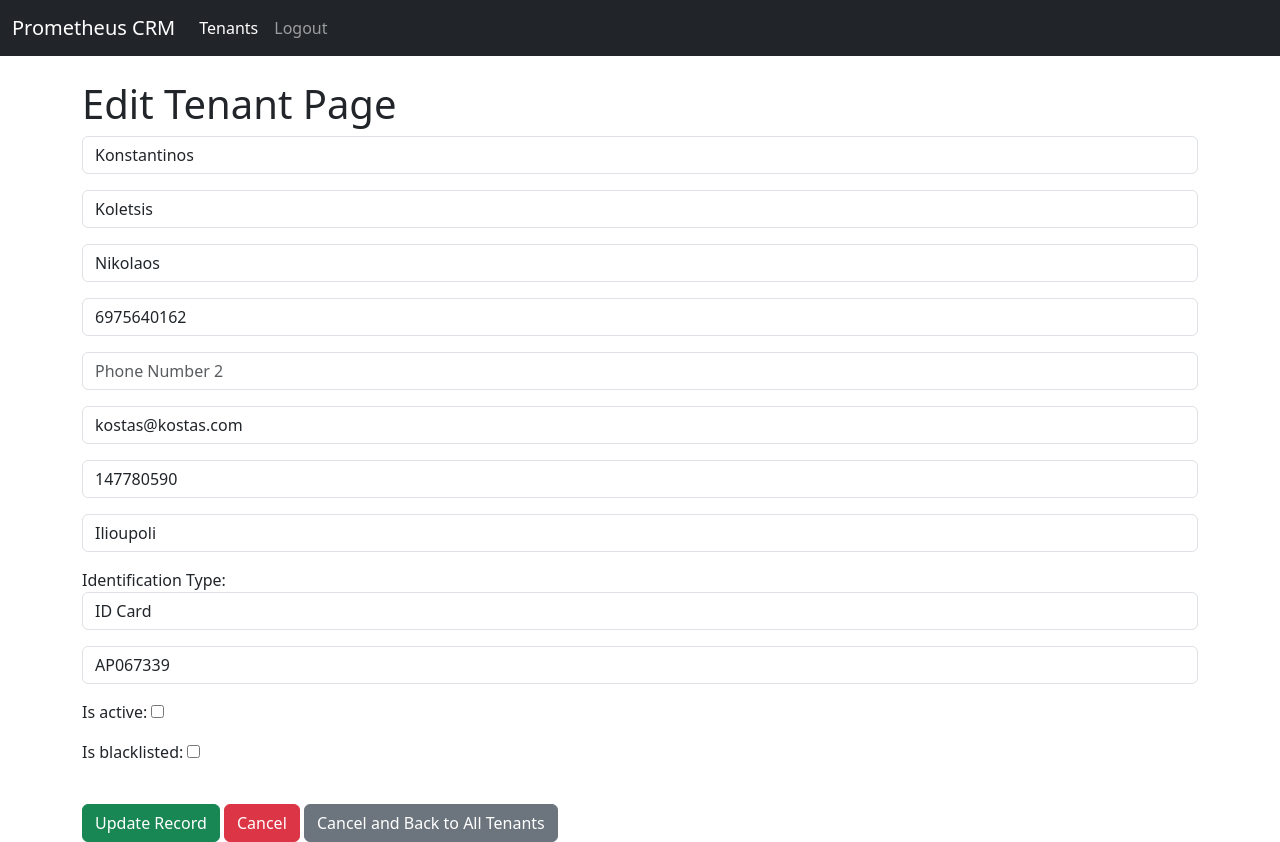
After one commit to mastrokostas/prometheus_crm_project, a Django app: page /tenants/edit_tenant/1 in a window 1280 px wide. The commit adds this page. Run offline with Django 5.2, Linux system fonts and the light colour scheme; a user stored in the database is signed in; data comes from the database, SQL or seed files in the repository; both versions use the stored data as it was after the commit; parts of the project's set-up code (start-up, migrations or seed data) failed here and were passed over.

Commit message:
Edit Tenant Added

```diff
--- a/tenants/forms.py
+++ b/tenants/forms.py
@@ -10,21 +10,40 @@ ID_CHOICES = {
 
 class AddTenantForm(forms.ModelForm):
 
-    first_name = forms.CharField(required=True, widget=forms.widgets.TextInput(attrs={"placeholder":"First Name", "class":"form-control"}), label="*Required") #, label="*Required"
-    last_name = forms.CharField(required=True, widget=forms.widgets.TextInput(attrs={"placeholder":"Last Name", "class":"form-control"}), label="*Required") #, label="*Required"
+    first_name = forms.CharField(required=True, widget=forms.widgets.TextInput(attrs={"placeholder":"First Name", "class":"form-control"}), label="*Required")
+    last_name = forms.CharField(required=True, widget=forms.widgets.TextInput(attrs={"placeholder":"Last Name", "class":"form-control"}), label="*Required")
     fathers_name = forms.CharField(required=False, widget=forms.widgets.TextInput(attrs={"placeholder":"Father's Name", "class":"form-control"}), label="")
     phone = forms.CharField(required=False, widget=forms.widgets.TextInput(attrs={"placeholder":"Phone Number", "class":"form-control"}), label="")
     phone_2 = forms.CharField(required=False, widget=forms.widgets.TextInput(attrs={"placeholder":"Phone Number 2", "class":"form-control"}), label="")
     email = forms.EmailField(required=False, widget=forms.widgets.EmailInput(attrs={"placeholder":"email@domain.tdl", "class":"form-control"}), label="")
-    tax_id = forms.CharField(required=True, widget=forms.widgets.TextInput(attrs={"placeholder":"Tax ID Number", "class":"form-control"}), label="*Required") #, label="*Required"
+    tax_id = forms.CharField(required=True, widget=forms.widgets.TextInput(attrs={"placeholder":"Tax ID Number", "class":"form-control"}), label="*Required")
     tax_office = forms.CharField(required=False, widget=forms.widgets.TextInput(attrs={"placeholder":"Tax Office", "class":"form-control"}), label="")
     id_type = forms.CharField(required=True, widget=forms.Select(attrs={"class":"form-control"}, choices=ID_CHOICES), label="Identification Type, *Required Choice")
-    id_number = forms.CharField(required=True, widget=forms.widgets.TextInput(attrs={"placeholder":"ID or Passport Number", "class":"form-control"}), label="*Required") #, label="*Required"
-    # is_active = forms.BooleanField(required=False)
-    # is_blacklisted = forms.BooleanField(required=False)
+    id_number = forms.CharField(required=True, widget=forms.widgets.TextInput(attrs={"placeholder":"ID or Passport Number", "class":"form-control"}), label="*Required")
 
     class Meta:
         model = Tenant
         exclude = [
             "created_at", "updated", "is_active", "is_blacklisted",
         ]
+
+
+class EditTenantForm(forms.ModelForm):
+    first_name = forms.CharField(required=True, widget=forms.widgets.TextInput(attrs={"placeholder":"First Name", "class":"form-control"}), label="")
+    last_name = forms.CharField(required=True, widget=forms.widgets.TextInput(attrs={"placeholder":"Last Name", "class":"form-control"}), label="")
+    fathers_name = forms.CharField(required=False, widget=forms.widgets.TextInput(attrs={"placeholder":"Father's Name", "class":"form-control"}), label="")
+    phone = forms.CharField(required=False, widget=forms.widgets.TextInput(attrs={"placeholder":"Phone Number", "class":"form-control"}), label="")
+    phone_2 = forms.CharField(required=False, widget=forms.widgets.TextInput(attrs={"placeholder":"Phone Number 2", "class":"form-control"}), label="")
+    email = forms.EmailField(required=False, widget=forms.widgets.EmailInput(attrs={"placeholder":"email@domain.tdl", "class":"form-control"}), label="")
+    tax_id = forms.CharField(required=True, widget=forms.widgets.TextInput(attrs={"placeholder":"Tax ID Number", "class":"form-control"}), label="")
+    tax_office = forms.CharField(required=False, widget=forms.widgets.TextInput(attrs={"placeholder":"Tax Office", "class":"form-control"}), label="")
+    id_type = forms.CharField(required=True, widget=forms.Select(attrs={"class":"form-control"}, choices=ID_CHOICES), label="Identification Type:")
+    id_number = forms.CharField(required=True, widget=forms.widgets.TextInput(attrs={"placeholder":"ID or Passport Number", "class":"form-control"}), label="")
+    is_active = forms.BooleanField(required=False)
+    is_blacklisted = forms.BooleanField(required=False)
+
+    class Meta:
+        model = Tenant
+        exclude = [
+            "created_at", "updated",
+        ]
--- /dev/null
+++ b/tenants/templates/tenants/edit_tenant.html
@@ -0,0 +1,21 @@
+{% extends "base.html" %}
+
+{% block title %}
+Edit Tenant
+{% endblock title %}
+
+{% block content %}
+<h1>Edit Tenant Page</h1>
+
+<form method="POST">
+    {% csrf_token %}
+    {{ form.as_p}}
+    <br/>
+    <button type="submit" class="btn btn-success">
+        Update Record
+    </button>
+    <a href="{% url "tenant_record" record.id %}" class="btn btn-danger">Cancel</a>
+    <a href="{% url "all_tenants" %}" class="btn btn-secondary">Cancel and Back to All Tenants</a>
+</form>
+
+{% endblock content %}
--- a/tenants/templates/tenants/tenant_record.html
+++ b/tenants/templates/tenants/tenant_record.html
@@ -48,8 +48,8 @@ Client: {{ record.last_name }} {{ record.first_name }}
         <p style="color:red;"><strong>BLACKLISTED</strong></p>
         {% endif %}
       </p>
-      <a href="#" class="btn btn-info">Edit</a>
+      <a href="{% url "edit_tenant" record.id %}" class="btn btn-info">Edit</a>
     </div>
-    <a href="{% url 'all_tenants' %}" class="btn btn-secondary">Back to All Tenants</a>
+    <a href="{% url "all_tenants" %}" class="btn btn-secondary">Back to All Tenants</a>
   </div>
 {% endblock content %}
--- a/tenants/urls.py
+++ b/tenants/urls.py
@@ -6,4 +6,5 @@ urlpatterns = [
     path('', views.all_tenants, name='all_tenants'),
     path('tenant_record/<int:pk>', views.tenant_record, name='tenant_record'),
     path('add_tenant/', views.add_tenant, name='add_tenant'),
+    path('edit_tenant/<int:pk>', views.edit_tenant, name='edit_tenant'),
 ]
--- a/tenants/views.py
+++ b/tenants/views.py
@@ -3,7 +3,7 @@ from django.contrib.auth.decorators import login_required
 from django.contrib import messages
 
 from .models import Tenant
-from .forms import AddTenantForm
+from .forms import AddTenantForm, EditTenantForm
 
 # Create your views here.
 
@@ -26,3 +26,13 @@ def add_tenant(request):
             messages.success(request, "Tenant Added!")
             return redirect('all_tenants')
     return render(request, 'tenants/add_tenant.html', {'form':form})
+
+@login_required(login_url= 'login')
+def edit_tenant(request,pk):
+    record = Tenant.objects.get(id=pk)
+    form = EditTenantForm(request.POST or None, instance = record)
+    if form.is_valid():
+        form.save()
+        messages.success(request, "Tenant's information has been updated!")
+        return redirect ('tenant_record', pk=record.pk)
+    return render(request, 'tenants/edit_tenant.html', {'form':form, 'record':record})
```
Also changed, not shown: db.sqlite3.
